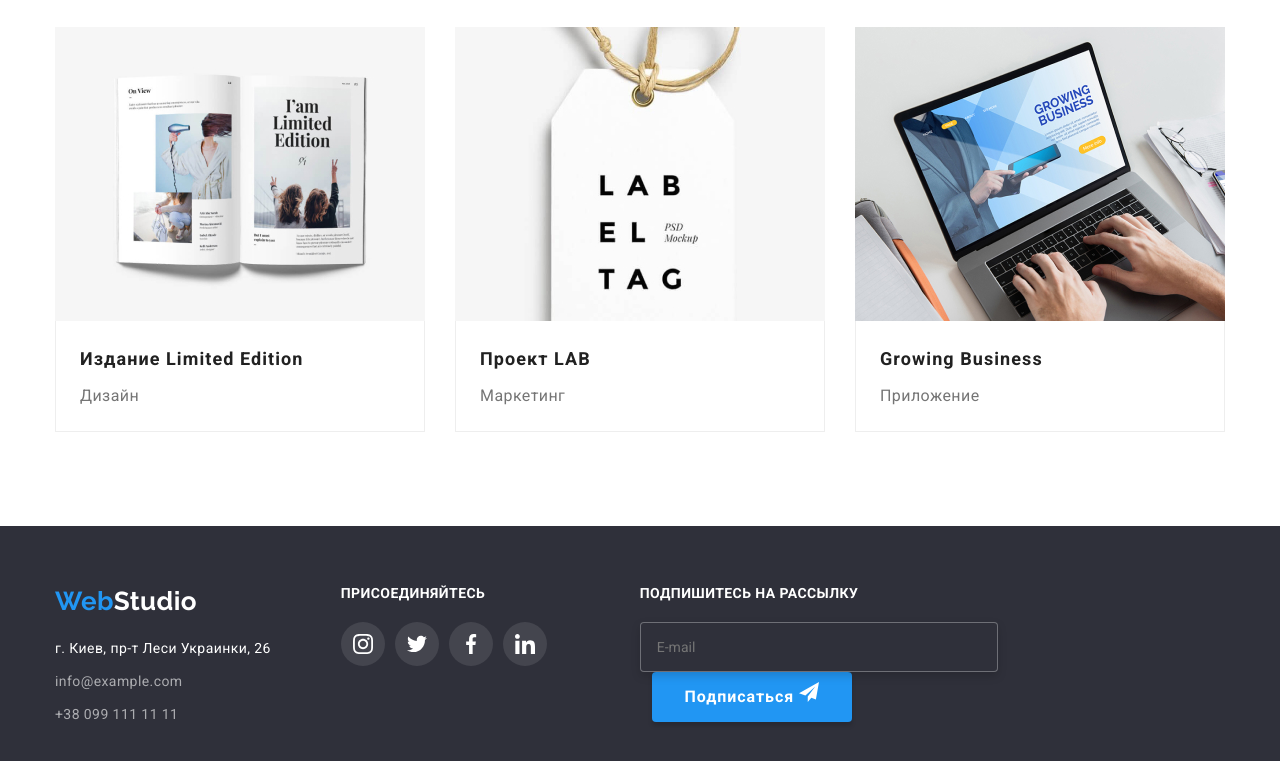
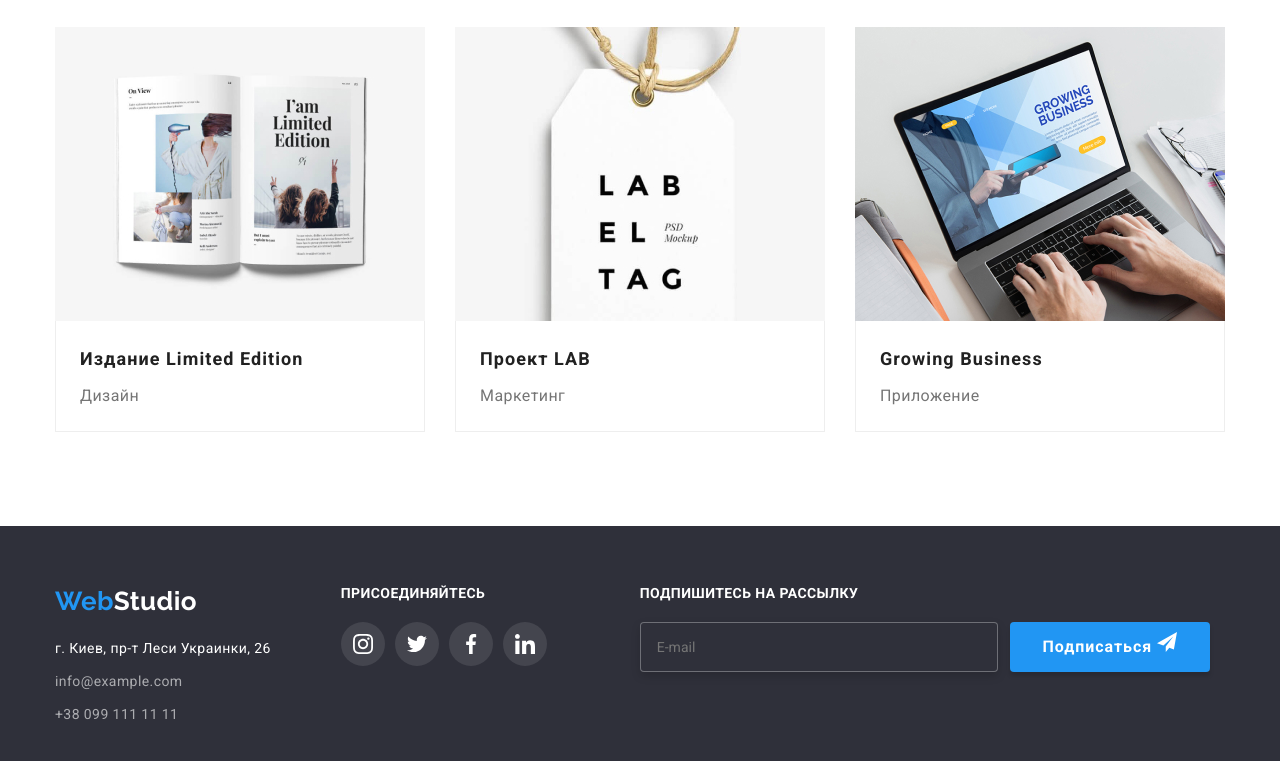
Before and after one commit to mark-sytnyk/goit-markup-hw-06, a plain HTML site: page portfolio.html in a window 1280 px wide. Shown: the part 1106-1867 px from the top of the page. Drawn offline with nearby package versions, Linux system fonts and the light colour scheme.

Commit message:
Фиксит подвал портфолио

```diff
--- a/JS/modal.js
+++ b/JS/modal.js
@@ -1,3 +1,4 @@
+
 (() => {
   const refs = {
     openModalBtn: document.querySelector('[data-modal-open]'),
--- a/portfolio.html
+++ b/portfolio.html
@@ -264,10 +264,8 @@
           </div>
           <div class="subscribe">
             <p class="subscribe-text">Подпишитесь на рассылку</p>
-            <form>
-              <label>
-                <input type="email" name="email" placeholder="E-mail" class="subscribe-email">
-              </label>
+            <form class="subscribe-form">
+              <input type="email" name="email" placeholder="E-mail" class="subscribe-email">
               <button class="subscribe-button">Подписаться
                 <svg class="social-icon">
                   <use href="./image/symbol-defs.svg#icon-telegram"></use>
```
Also changed, not shown: index.html (+1 -1 lines).
